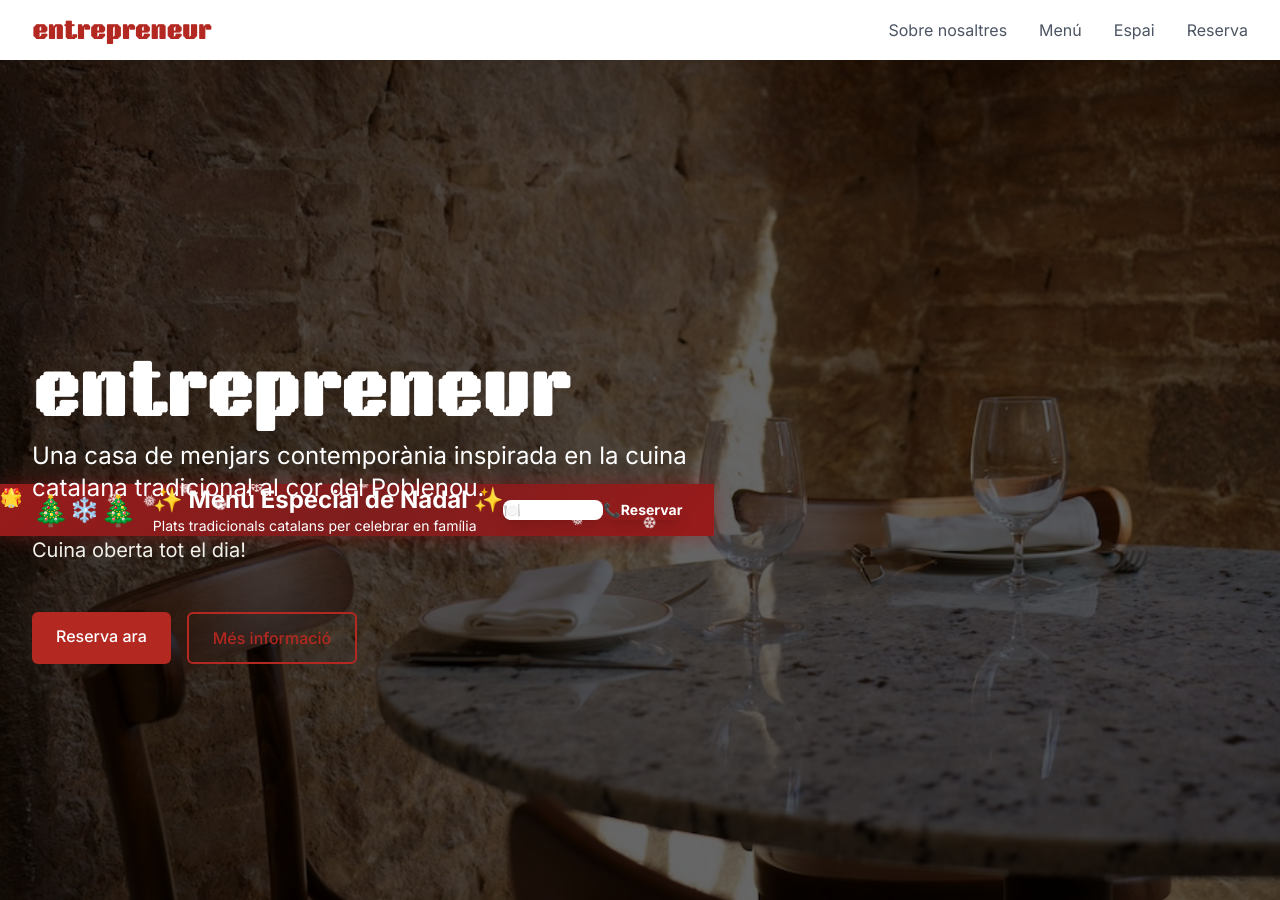
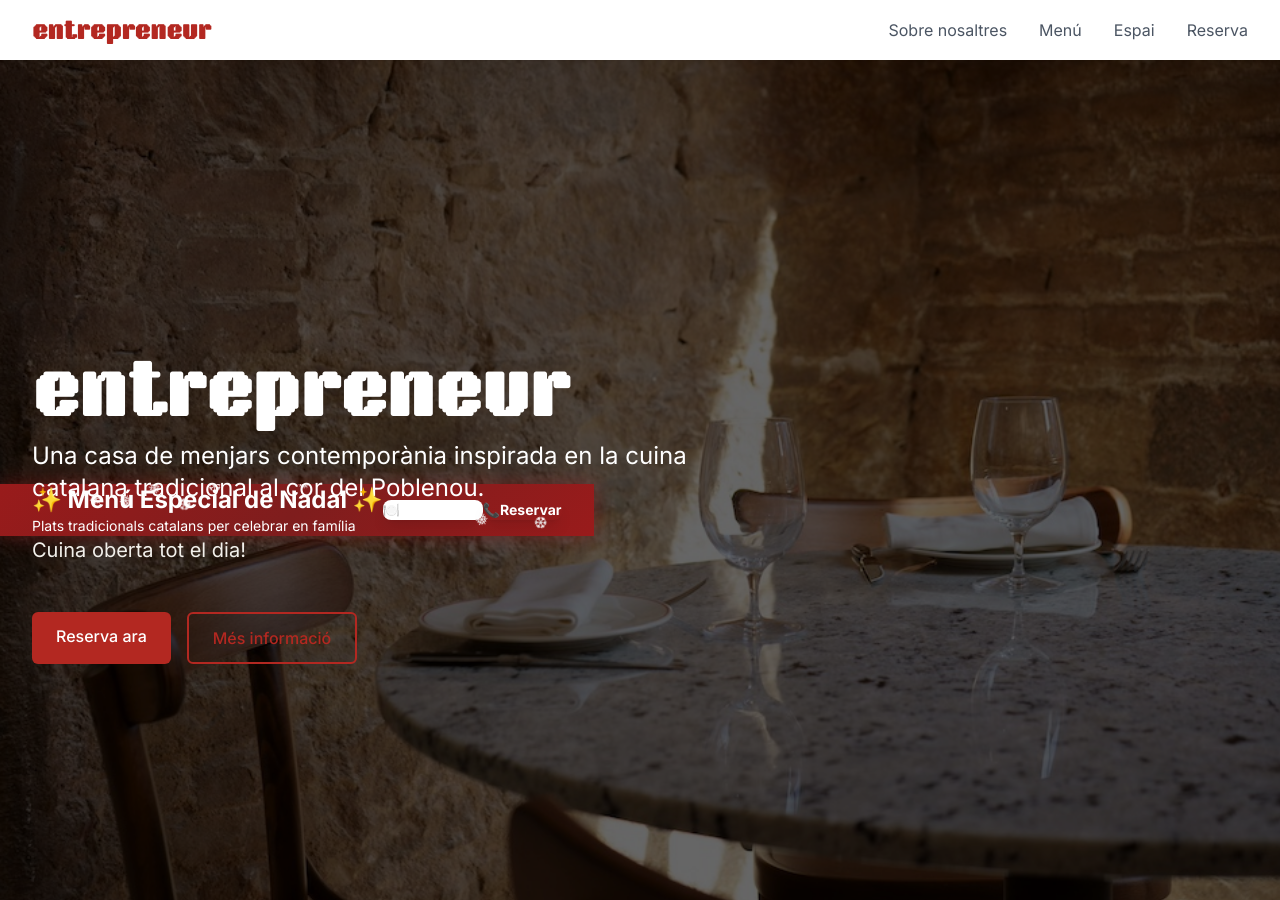
Before and after one commit to itnig-it/lentrepreneur, a Jekyll site: the page built from index.html, in a window 1280 px wide and 900 px high. Built offline with Jekyll 4.4.1, drawn with Linux system fonts in a browser that asks for light colours; some web fonts are replaced; comment, search, counter and statistics services are not loaded.

Commit message:
Eliminar emojis decorativos del banner navideño
- Eliminadas decoraciones de fondo (🌟🎁🕯️)
- Eliminados emojis de árboles de navidad (🎄) y copo de nieve (❄️)
- Banner más limpio y minimalista
- Mantenidos solo los copos de nieve cayendo
- Enfoque en el texto y botones de acción

```diff
--- a/index.html
+++ b/index.html
@@ -40,20 +40,9 @@ layout: default
         <div class="snowflake">❆</div>
       </div>
 
-      <!-- Decoraciones navideñas de fondo -->
-      <div class="absolute top-2 left-4 text-lg opacity-30">🌟</div>
-      <div class="absolute top-2 right-4 text-lg opacity-30">🎁</div>
-      <div class="absolute bottom-2 left-8 text-lg opacity-30">🕯️</div>
-      <div class="absolute bottom-2 right-8 text-lg opacity-30">🌟</div>
-
       <div class="container mx-auto relative z-10">
         <div class="flex flex-col md:flex-row items-center justify-between">
           <div class="flex items-center space-x-4 mb-4 md:mb-0">
-            <div class="flex items-center space-x-2">
-              <span class="text-3xl">🎄</span>
-              <span class="text-2xl">❄️</span>
-              <span class="text-3xl">🎄</span>
-            </div>
             <div>
               <h3 class="text-xl md:text-2xl font-bold text-yellow-200">✨ Menú Especial de Nadal ✨</h3>
               <p class="text-sm md:text-base text-yellow-100">Plats tradicionals catalans per celebrar en família</p>
```
